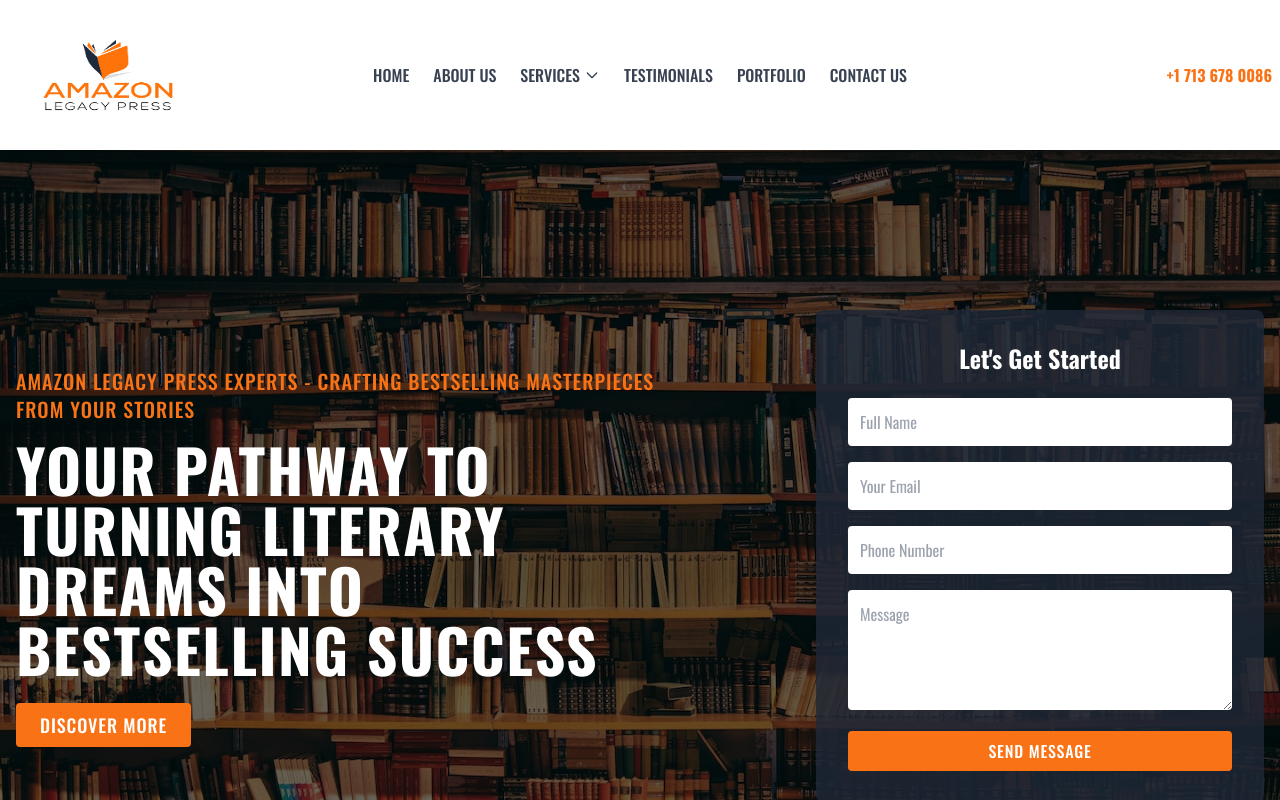
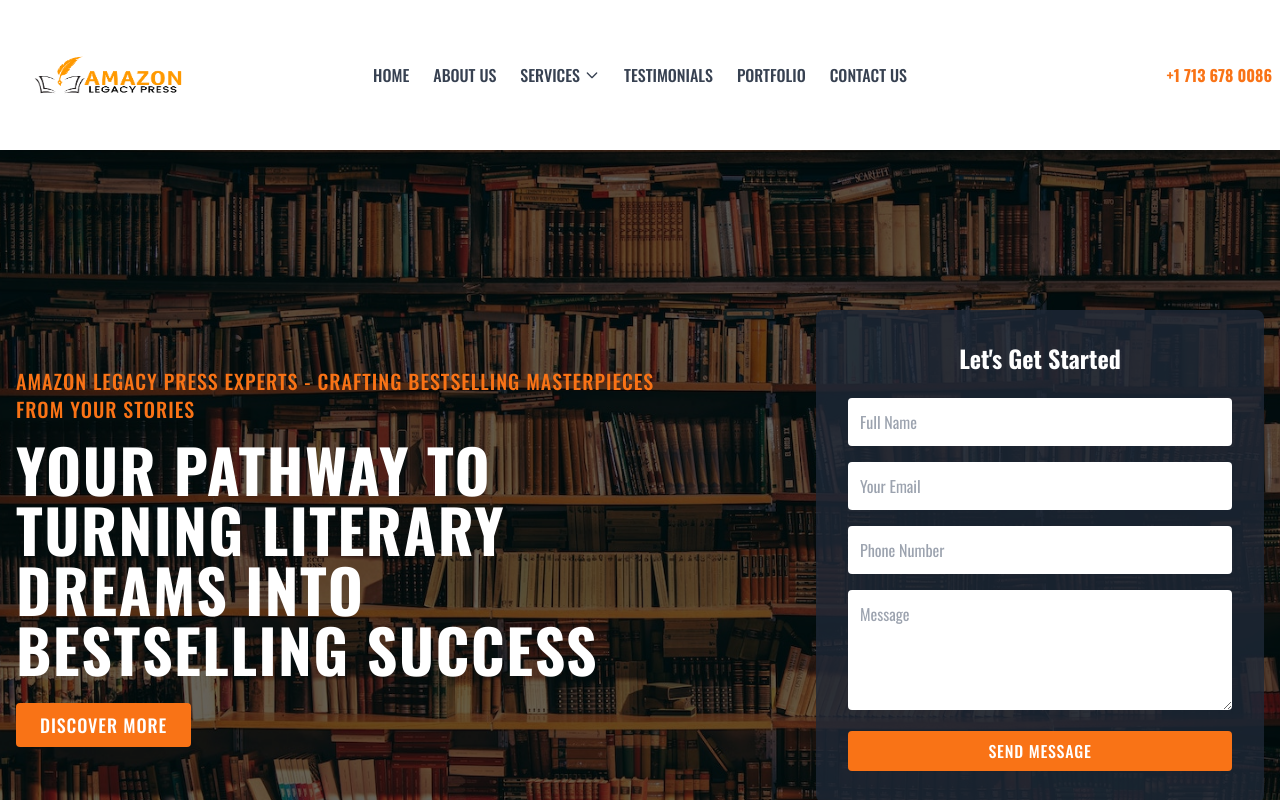
Before and after one commit to haseebx16/amazon-publisher, a Next.js app: page / in a window 1280 px wide. Shown: the top 800 px of the page. Built offline with nearby package versions, Linux system fonts and the light colour scheme.

Commit message:
Update Header.jsx

```diff
--- a/app/components/Header.jsx
+++ b/app/components/Header.jsx
@@ -31,7 +31,7 @@
           <div className="w-1/4">
             <Link href="/" className="font-oswald text-2xl font-bold text-orange-500">
               <span className="flex items-center">
-                <img src='/amazon-orange.png' style={{ width: "200px", height: "150px" }}/>
+                <img src='/amazon-01.png' style={{ width: "200px", height: "150px" }}/>
               </span>
             </Link>
           </div>
```
